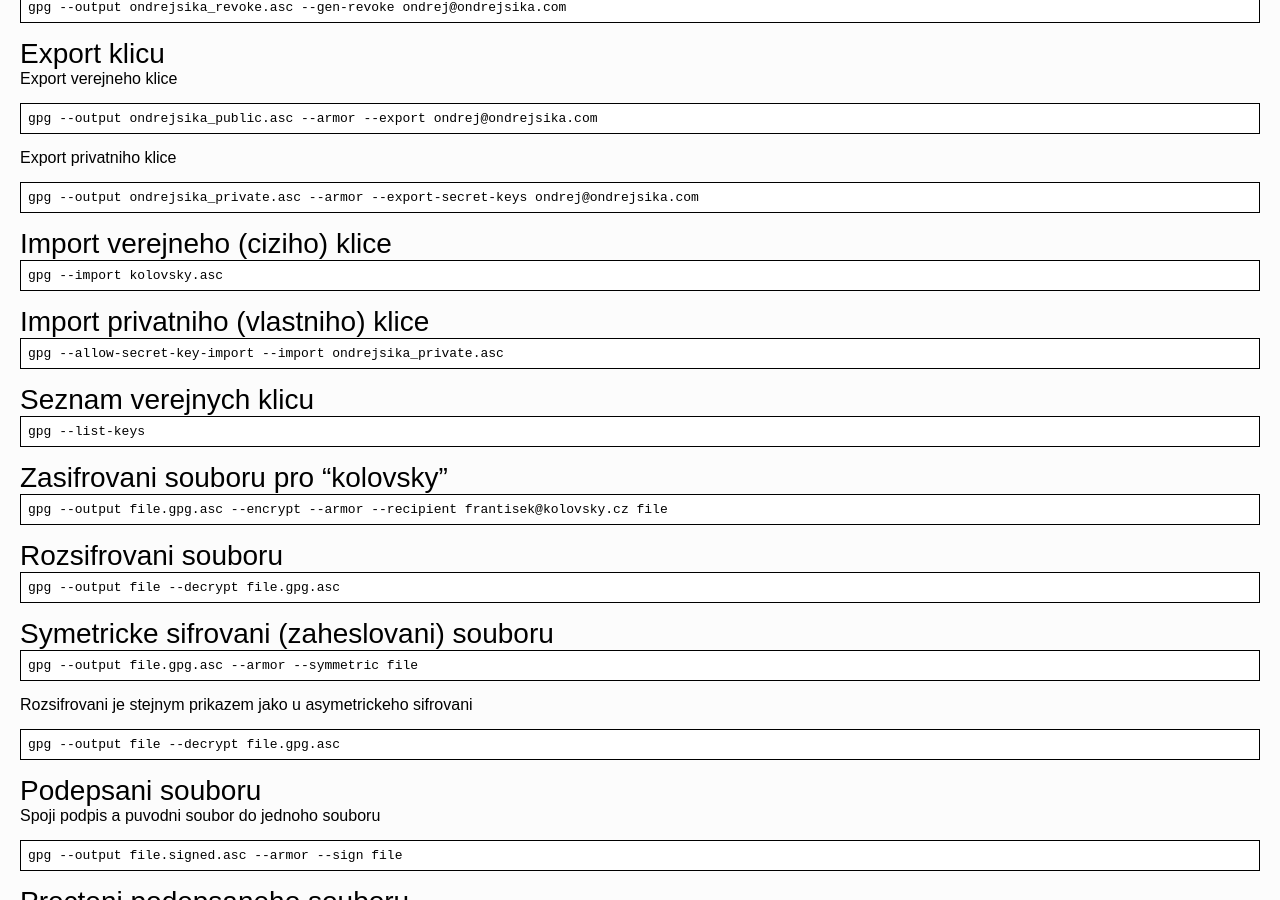
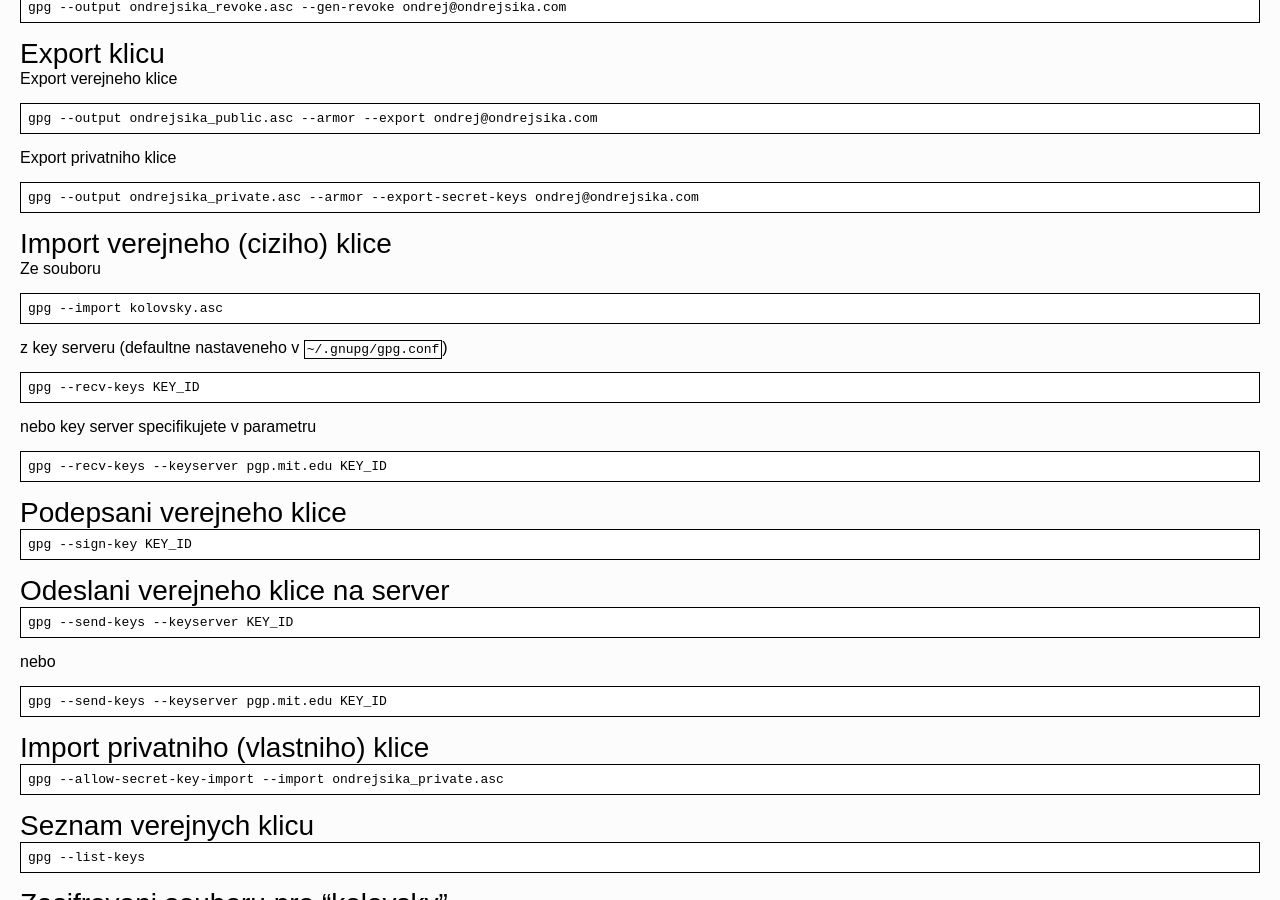
Before and after one commit to ondrejsika/ondrejsika.com, a Jekyll site: the page built from _posts/2014-02-27-zakladni-funkce-a-pouziti-gnupg.md, in a window 1280 px wide and 900 px high, scrolled down 291 px. Built offline with Jekyll 4.4.1, drawn with Linux system fonts in a browser that asks for light colours; Markdown is read by kramdown in place of the engine named in the settings; comment, search, counter and statistics services are not loaded.

Commit message:
update PGP blog post

````diff
--- a/_posts/2014-02-27-zakladni-funkce-a-pouziti-gnupg.md
+++ b/_posts/2014-02-27-zakladni-funkce-a-pouziti-gnupg.md
@@ -35,8 +35,39 @@
 
 ### Import verejneho (ciziho) klice
 
+Ze souboru
+
 ```
 gpg --import kolovsky.asc
+```
+
+z key serveru (defaultne nastaveneho v `~/.gnupg/gpg.conf`)
+
+```
+gpg --recv-keys KEY_ID
+```
+nebo key server specifikujete v parametru
+
+```
+gpg --recv-keys --keyserver pgp.mit.edu KEY_ID
+```
+
+### Podepsani verejneho klice
+
+```
+gpg --sign-key KEY_ID
+```
+
+### Odeslani verejneho klice na server
+
+```
+gpg --send-keys --keyserver KEY_ID
+```
+
+nebo
+
+```
+gpg --send-keys --keyserver pgp.mit.edu KEY_ID
 ```
 
 ### Import privatniho (vlastniho) klice
````
